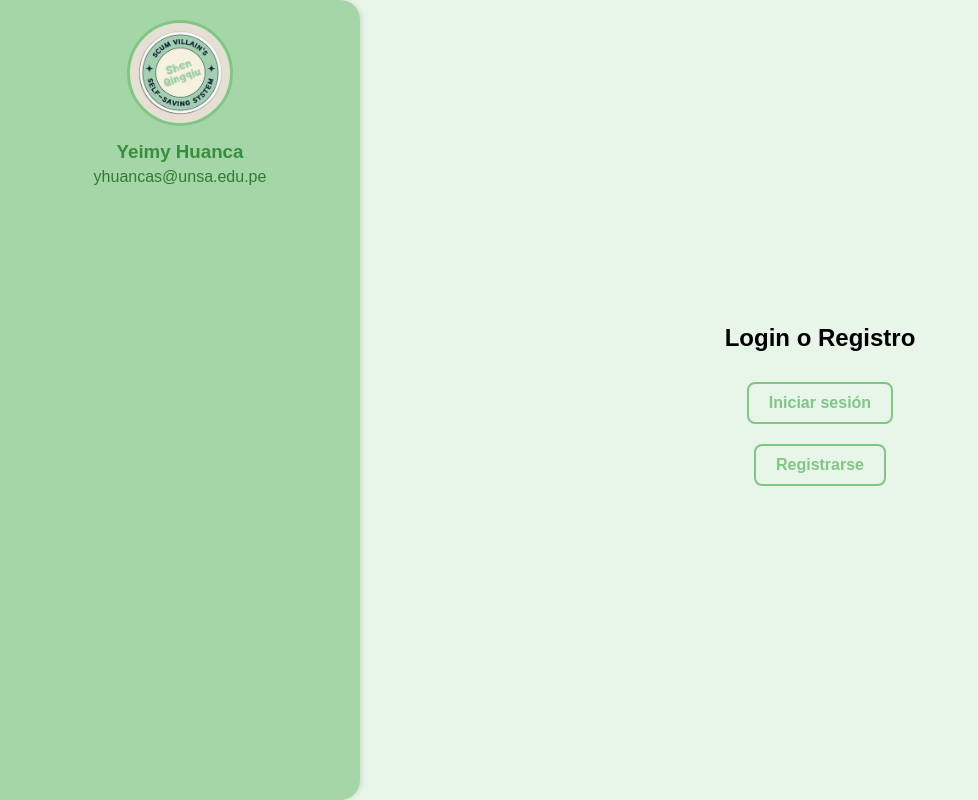
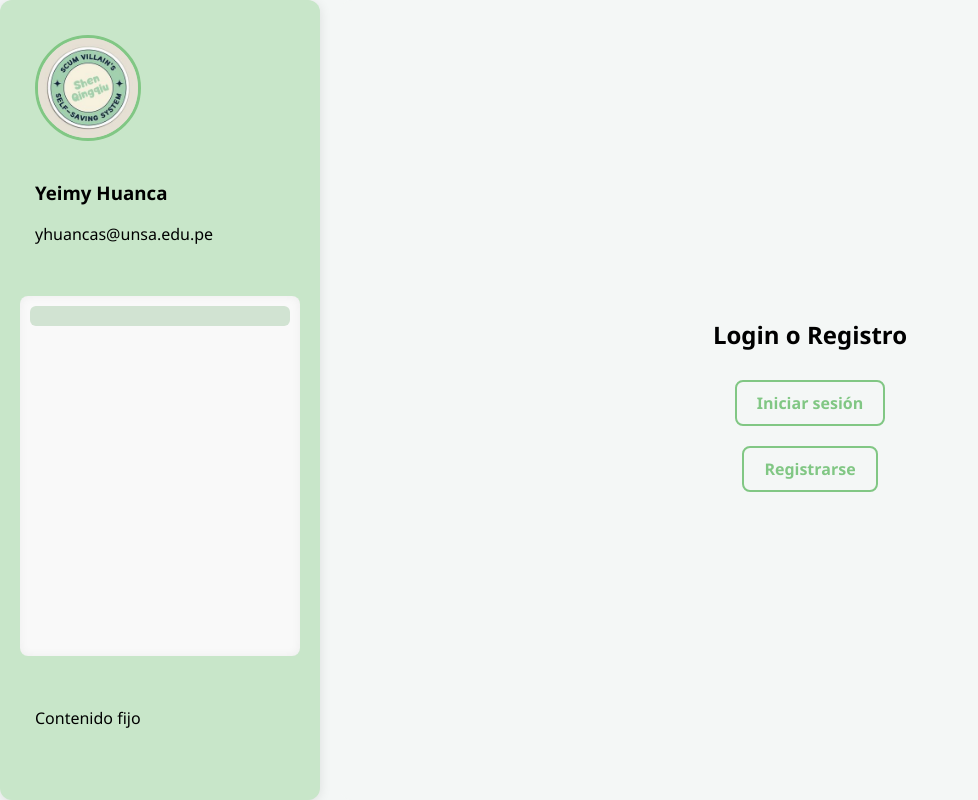
Before and after one commit to yeimyhs/v2-Proyecto-de-Investigacion--Multiagentes-LLM, a Django app: template templates/sesion/login_register.html in a window 1280 px wide. Shown: the whole page, without its empty margins (0-978 px from the left). Run offline with Django 4.2, Linux system fonts and the light colour scheme; the template is opened without the code that fills it, so the values that code supplies are empty; a user stored in the database is signed in.

Commit message:
menu con listado de las sesiones del usuario

```diff
--- a/aprendamosJuntos/settings.py
+++ b/aprendamosJuntos/settings.py
@@ -120,9 +120,11 @@ REST_FRAMEWORK = {
   #  'DEFAULT_PERMISSION_CLASSES': [
    #     'rest_framework.permissions.IsAuthenticated',
     #s],
-    'DEFAULT_PAGINATION_CLASS': 'rest_framework.pagination.PageNumberPagination',
-    'PAGE_SIZE': 10,
+    'DEFAULT_PAGINATION_CLASS': 'rest_framework.pagination.LimitOffsetPagination',
+
+
 }
+
 
 TEMPLATES = [
     {
--- a/companieroVirtual/urls.py
+++ b/companieroVirtual/urls.py
@@ -10,6 +10,7 @@ from .views import *
 from companieroVirtual import views
 from companieroVirtual import viewsTemplates
 
+from rest_framework.routers import DefaultRouter
 router = SimpleRouter()
 #router.register(r'user', views.UserViewSet)
 
@@ -21,5 +22,11 @@ urlpatterns = [
 ]
 if settings.DEBUG:
     urlpatterns += static(settings.MEDIA_URL, document_root=settings.MEDIA_ROOT)
+router = DefaultRouter()
+router.register(r'messages', MessageViewSet)
+router.register(r'conversations', ConversationViewSet)
+router.register(r'knowledge-topics', KnowledgeTopicLearnedViewSet)
+router.register(r'sub-knowledge', SubKnowledgeViewSet)
+router.register(r'generated-by', GeneratedByViewSet)
 
 urlpatterns += router.urls
--- a/sesion/models.py
+++ b/sesion/models.py
@@ -49,7 +49,7 @@ class Session(models.Model):
     idsession = models.AutoField(primary_key=True)
     duration = models.DurationField()
     user = models.ForeignKey(CustomUser, on_delete=models.CASCADE)
-
+    nombre = models.CharField(max_length=255 ,default= f"Sesion {id}")
     def __str__(self):
         return f"Session {self.idsession}"
 
@@ -66,6 +66,7 @@ class Topic(models.Model):
 class TopicsRequirement(models.Model):
     session = models.ForeignKey(Session, on_delete=models.CASCADE)
     topic = models.ForeignKey(Topic, on_delete=models.CASCADE)
+    state = models.SmallIntegerField(default=0)
 
     class Meta:
         unique_together = ("session", "topic")
@@ -85,7 +86,7 @@ class LearningTechnique(models.Model):
 class RecommendedTechniques(models.Model):
     session = models.ForeignKey(Session, on_delete=models.CASCADE)
     technique = models.ForeignKey(LearningTechnique, on_delete=models.CASCADE)
-    user_agent = models.CharField(max_length=25, blank=True, null=True)
+    user_agent = models.CharField(max_length=25, blank=True, null=True, default="agente")
 
     class Meta:
         unique_together = ("session", "technique")
--- a/sesion/urls.py
+++ b/sesion/urls.py
@@ -12,6 +12,12 @@ from sesion import viewsTemplates
 
 router = SimpleRouter()
 router.register(r'user', views.UserViewSet)
+router.register(r'sessions', views.SessionViewSet)
+router.register(r'topics', views.TopicViewSet)
+router.register(r'topics-requirement', views.TopicsRequirementViewSet)
+router.register(r'learning-technique', views.LearningTechniqueViewSet)
+router.register(r'recommended-techniques', views.RecommendedTechniquesViewSet)
+
 
 
 urlpatterns = [
@@ -29,4 +35,5 @@ urlpatterns = [
 if settings.DEBUG:
     urlpatterns += static(settings.MEDIA_URL, document_root=settings.MEDIA_ROOT)
 
+
 urlpatterns += router.urls
--- a/sesion/views.py
+++ b/sesion/views.py
@@ -77,3 +77,36 @@ class UserViewSet(ModelViewSet):
     filter_backends = [filters.SearchFilter, filters.OrderingFilter, DjangoFilterBackend]
     search_fields = [ 'email']
     filterset_fields = [ 'email']
+
+
+
+
+
+
+
+from rest_framework import viewsets
+from .models import Session, Topic, TopicsRequirement, LearningTechnique, RecommendedTechniques
+from .serializers import SessionSerializer, TopicSerializer, TopicsRequirementSerializer, LearningTechniqueSerializer, RecommendedTechniquesSerializer
+
+class SessionViewSet(viewsets.ModelViewSet):
+    queryset = Session.objects.all()
+    serializer_class = SessionSerializer
+    filter_backends = [filters.SearchFilter, filters.OrderingFilter, DjangoFilterBackend]
+    search_fields = [ ]
+    filterset_fields = [ 'user_id']
+
+class TopicViewSet(viewsets.ModelViewSet):
+    queryset = Topic.objects.all()
+    serializer_class = TopicSerializer
+
+class TopicsRequirementViewSet(viewsets.ModelViewSet):
+    queryset = TopicsRequirement.objects.all()
+    serializer_class = TopicsRequirementSerializer
+
+class LearningTechniqueViewSet(viewsets.ModelViewSet):
+    queryset = LearningTechnique.objects.all()
+    serializer_class = LearningTechniqueSerializer
+
+class RecommendedTechniquesViewSet(viewsets.ModelViewSet):
+    queryset = RecommendedTechniques.objects.all()
+    serializer_class = RecommendedTechniquesSerializer
--- a/static/css/base.css
+++ b/static/css/base.css
@@ -1,52 +1,154 @@
 /* static/css/styles.css */
 body {
-    font-family: Arial, sans-serif;
+    font-family: 'Segoe UI', Tahoma, Geneva, Verdana, sans-serif;
     margin: 0;
     padding: 0;
     display: flex;
     height: 100vh;
-    background-color: #e8f5e9; /* Verde claro */
+    background-color: #f4f7f6; /* Gris claro de fondo para todo el sitio */
 }
 
 .container {
     display: flex;
     flex-grow: 1;
+    max-width: 100%;
 }
 
-/* Columna izquierda: información del usuario */
-.user-info {
-    width: 25%;
-    background-color: #a5d6a7; /* Verde medio */
+/* Sidebar - Columna izquierda */
+.sidebar {
+    width: 280px; /* Ajuste el tamaño del sidebar */
+    background-color: #c8e6c9; /* Blanco para un look limpio */
     padding: 20px;
-    border-radius: 0 20px 20px 0;
-    box-shadow: 2px 0 5px rgba(0, 0, 0, 0.1);
+    border-radius: 12px;
+    box-shadow: 0 2px 12px rgba(0, 0, 0, 0.1);
     display: flex;
     flex-direction: column;
-    align-items: center;
+    justify-content: space-between;
+}
+
+/* Secciones dentro del sidebar */
+.sidebar-section {
+    padding: 15px;
+    margin-bottom: 20px; /* Separación entre las secciones */
+}
+
+/* Sección de usuario (con foto y nombre) */
+.user-info {
+    text-align: center;
+    margin-bottom: 15px;
 }
 
 .user-info img {
     border-radius: 50%;
-    width: 100px;
-    height: 100px;
-    margin-bottom: 15px;
-    border: 3px solid #81c784; /* Verde más oscuro */
+    width: 80px;
+    height: 80px;
+    margin-bottom: 12px;
+    border: 2px solid #81c784; /* Verde suave */
 }
 
 .user-info h3 {
     margin: 0;
     color: #388e3c; /* Verde oscuro */
+    font-size: 18px;
+    font-weight: 600;
 }
 
 .user-info p {
     margin: 5px 0;
-    color: #2e7d32; /* Verde más intenso */
+    color: #5c6b6e; /* Gris suave */
+    font-size: 14px;
 }
 
-/* Área de contenido dinámico */
+/* Sección con scroll de sesiones */
+.sidebar-section.scrollable {
+    flex-grow: 1;
+    overflow-y: auto;
+    padding: 10px;
+    background-color: #f9f9f9;
+    border-radius: 8px;
+    box-shadow: inset 0 0 10px rgba(0, 0, 0, 0.05);
+    margin-bottom: 20px;
+    max-height: calc(100% - 160px); /* Evita que se superponga con el resto */
+}
+
+#session-list {
+    list-style: none;
+    padding: 0;
+    margin: 0;
+    overflow-y: auto;
+}
+
+#session-list li {
+    padding: 10px;
+    background-color: #d1e3d2;
+    border-radius: 6px;
+    margin-bottom: 8px;
+    font-size: 14px;
+    color: #388e3c;
+    cursor: pointer;
+    transition: background-color 0.3s ease;
+    display: flex;
+    justify-content: space-between; /* Alinea los elementos del ítem */
+    align-items: center; /* Alineación vertical */
+}
+
+#session-list li:hover {
+    background-color: #f1f8e9; /* Hover suave con color de fondo */
+}
+
+/* Menú de tres puntos */
+.menu-btn {
+    cursor: pointer;
+    font-size: 18px;
+    color: #388e3c; /* Verde oscuro */
+    transition: color 0.3s ease;
+}
+
+.menu-btn:hover {
+    color: #81c784; /* Verde más claro en hover */
+}
+
+/* Desplegable del menú */
+.menu-dropdown {
+    display: none;
+    position: absolute;
+    right: 0;
+    top: 30px;
+    background-color: #ffffff;
+    border-radius: 8px;
+    box-shadow: 0 4px 12px rgba(0, 0, 0, 0.1);
+    min-width: 150px;
+    padding: 10px;
+    z-index: 1;
+}
+
+.menu-dropdown a {
+    display: block;
+    padding: 8px 12px;
+    color: #388e3c;
+    text-decoration: none;
+    font-size: 14px;
+    border-radius: 6px;
+    transition: background-color 0.3s ease;
+}
+
+.menu-dropdown a:hover {
+    background-color: #e8f5e9; /* Fondo verde claro en hover */
+}
+
+/* Contenido principal */
 .content {
     flex-grow: 1;
     padding: 20px;
     display: flex;
     flex-direction: column;
+    background-color: #f4f7f6;
+    border-radius: 12px;
+    margin-left: 20px;
 }
+
+.content p {
+    font-size: 16px;
+    color: #5c6b6e;
+    line-height: 1.6;
+}
--- a/templates/base.html
+++ b/templates/base.html
@@ -18,13 +18,28 @@
 <body>
     <div class="container">
         <!-- Información del usuario -->
-        <div class="user-info">
-            <img src="{% if user.foto %}{{ user.foto.url }}{% else %}https://via.placeholder.com/80{% endif %}"
+        <div class="sidebar">
+            <!-- Primera sección dinámica -->
+            <div class="sidebar-section">
+                <img src="{% if user.foto %}{{ user.foto.url }}{% else %}https://via.placeholder.com/80{% endif %}"
 
-                 alt="Foto del Usuario"
-                 style="border-radius: 50%; width: 100px; height: 100px; margin-bottom: 15px; border: 3px solid #81c784;">
-            <h3>{{ user.name|default:"Invitado" }}</h3>
-            <p>{{ user.email|default:"Bienvenido, Inicie sesion para una mejor experiencia. " }}</p>
+                     alt="Foto del Usuario"
+                     style="border-radius: 50%; width: 100px; height: 100px; margin-bottom: 15px; border: 3px solid #81c784;">
+                <h3>{{ user.name|default:"Invitado" }}</h3>
+                <p>{{ user.email|default:"Bienvenido, Inicie sesion para una mejor experiencia. " }}</p>
+            </div>
+
+            <!-- Segunda sección dinámica -->
+            <div class="sidebar-section scrollable">
+                <ul id="session-list">
+                    <!-- Aquí se insertarán los nombres obtenidos desde el endpoint -->
+                </ul>
+            </div>
+
+            <!-- Tercera sección fija -->
+            <div class="sidebar-section">
+                <p>Contenido fijo</p>
+            </div>
         </div>
 
         <!-- Contenido dinámico -->
@@ -33,4 +48,64 @@
         </div>
     </div>
 </body>
+<script>
+    document.addEventListener('DOMContentLoaded', () => {
+        const userId = "{{ user.id }}"; // ID del usuario actual pasado desde el backend
+        const endpoint = `http://127.0.0.1:8000/sesion/sessions/?user_id=${userId}`;
+        const sessionList = document.getElementById('session-list');
+
+        // Realizar la solicitud al endpoint
+        fetch(endpoint)
+            .then(response => {
+                if (!response.ok) {
+                    throw new Error('Error al obtener las sesiones.');
+                }
+                return response.json();
+            })
+            .then(data => {
+                // Asegurarse de que el resultado sea un arreglo
+                if (Array.isArray(data)) {
+                    data.forEach(session => {
+                        const listItem = document.createElement('li');
+                        listItem.textContent = session.nombre; // Atributo "nombre" del objeto
+                        sessionList.appendChild(listItem);
+                    });
+                } else {
+                    sessionList.innerHTML = '<li>No hay sesiones disponibles.</li>';
+                }
+            })
+            .catch(error => {
+                console.error('Error:', error);
+                sessionList.innerHTML = '<li></li>';
+            });
+    });
+
+      document.addEventListener("DOMContentLoaded", function() {
+        // Obtener todos los botones de menú
+        const menuBtns = document.querySelectorAll('.menu-btn');
+
+        // Añadir el evento de click a cada botón
+        menuBtns.forEach(function(btn) {
+            btn.addEventListener('click', function(event) {
+                // Prevenir que el clic se propague a otros elementos
+                event.stopPropagation();
+
+                // Toggle para mostrar/ocultar el menú desplegable
+                const dropdown = this.nextElementSibling; // El desplegable que sigue al botón
+                dropdown.style.display = dropdown.style.display === 'block' ? 'none' : 'block';
+            });
+        });
+
+        // Cerrar todos los menús desplegables si se hace clic fuera
+        document.addEventListener('click', function(event) {
+            if (!event.target.closest('.menu-btn')) {
+                const dropdowns = document.querySelectorAll('.menu-dropdown');
+                dropdowns.forEach(function(dropdown) {
+                    dropdown.style.display = 'none';
+                });
+            }
+        });
+    });
+</script>
+
 </html>
```
Also changed, not shown: companieroVirtual/serializers.py (added, +32 -0 lines), companieroVirtual/views.py (+66 -10 lines), sesion/serializers.py (+60 -0 lines), static/css/sidebar.css (added, +141 -0 lines), db.sqlite3, sesion/migrations/0007_topicsrequirement_state_and_more.py (added), sesion/migrations/0008_session_nombre.py (added).
